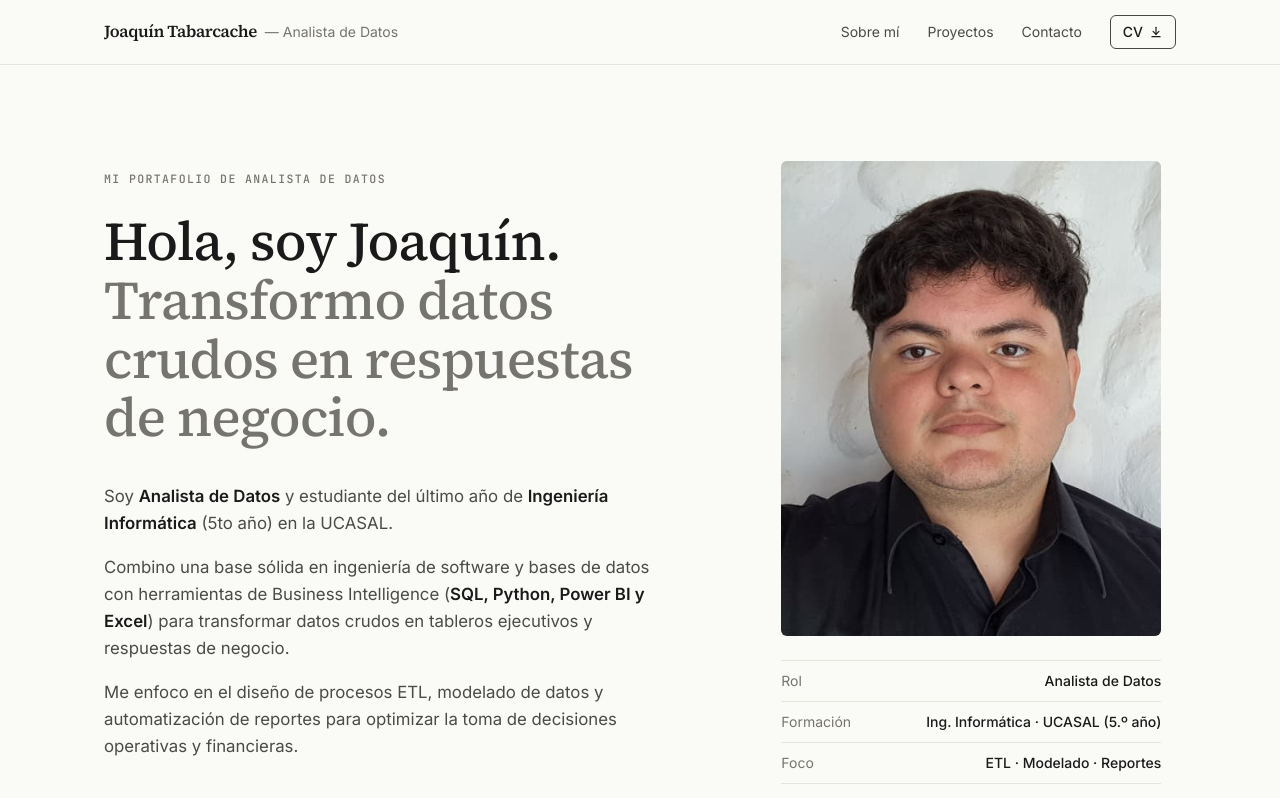
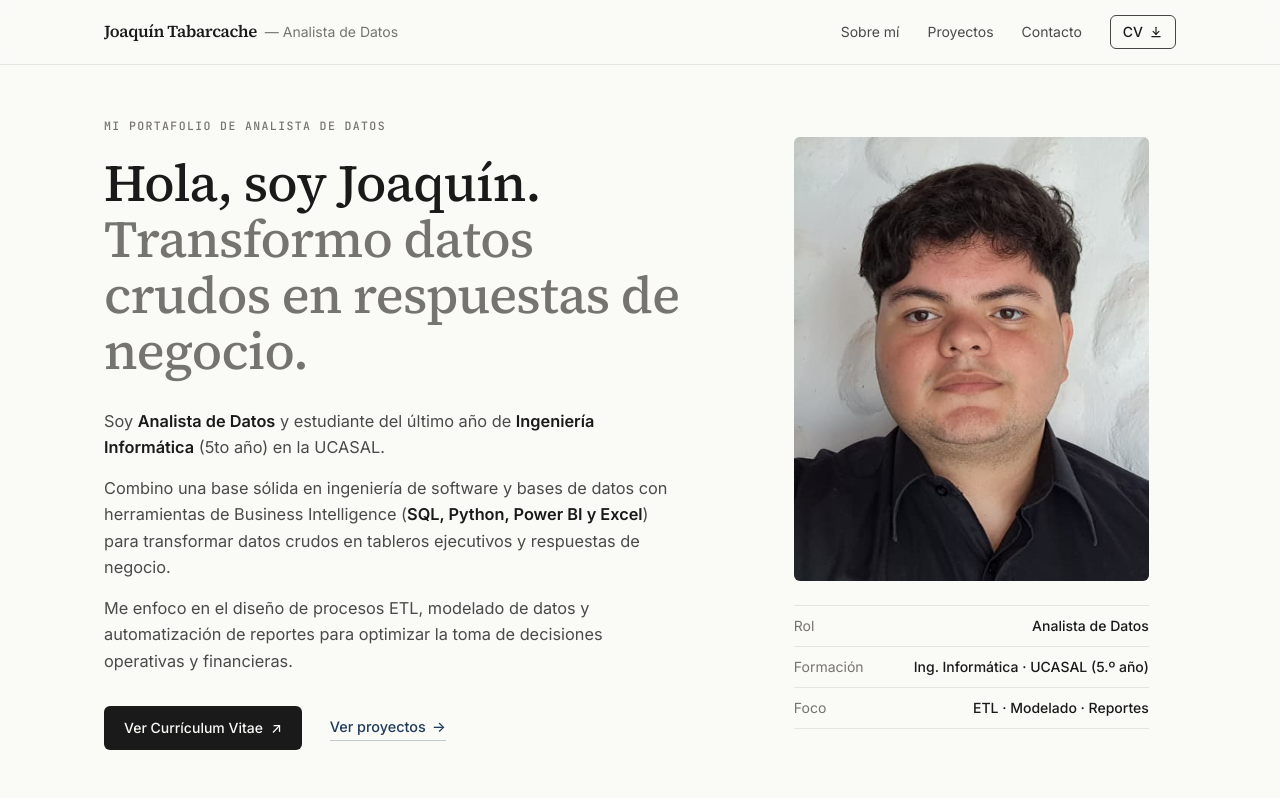
Before and after one commit to joaquin-tabarcache/portafolio, an Astro site: page / in a window 1280 px wide. Shown: the top 798 px of the page. Built offline with nearby package versions, Linux system fonts and the light colour scheme; Astro itself is replaced by a stand-in of ours.

Commit message:
style: centrar verticalmente la seccion Sobre mi en el viewport inicial

```diff
--- a/src/pages/index.astro
+++ b/src/pages/index.astro
@@ -119,17 +119,17 @@ const projects: Project[] = [
   description="Portafolio de Leandro Joaquín Tabarcache, Analista de Datos y estudiante de 5.º año de Ingeniería Informática (UCASAL). Proyectos en Power BI, SQL, Excel, Python y Next.js."
 >
   <!-- Hero -->
-  <section id="sobre-mi" class="mx-auto max-w-6xl px-6 pt-16 pb-20 sm:px-10 sm:pt-24 sm:pb-28">
-    <div class="grid grid-cols-1 gap-14 lg:grid-cols-12 lg:gap-16">
-      <div class="lg:col-span-7 lg:pt-2">
+  <section id="sobre-mi" class="mx-auto flex max-w-6xl items-center px-6 py-10 sm:px-10 sm:py-12 lg:min-h-[calc(100svh-4rem)]">
+    <div class="grid w-full grid-cols-1 items-center gap-12 lg:grid-cols-12 lg:gap-16">
+      <div class="lg:col-span-7">
         <p class="eyebrow">Mi Portafolio de Analista de Datos</p>
 
-        <h1 class="mt-6 text-[2.15rem] leading-[1.1] font-medium sm:text-[3.4rem] sm:leading-[1.08]">
+        <h1 class="mt-5 text-[2.15rem] leading-[1.1] font-medium sm:text-[3.25rem] sm:leading-[1.08]">
           Hola, soy Joaquín.
           <span class="block text-ink-muted">Transformo datos crudos en respuestas de negocio.</span>
         </h1>
 
-        <div class="mt-9 max-w-xl space-y-4 text-[1.05rem] leading-relaxed text-ink-secondary">
+        <div class="mt-7 max-w-xl space-y-3.5 text-[1.02rem] leading-relaxed text-ink-secondary">
           <p>
             Soy <strong class="font-semibold text-ink">Analista de Datos</strong> y estudiante del último año de
             <strong class="font-semibold text-ink">Ingeniería Informática</strong> (5to año) en la UCASAL.
@@ -145,7 +145,7 @@ const projects: Project[] = [
           </p>
         </div>
 
-        <div class="mt-10 flex flex-wrap items-center gap-x-7 gap-y-4">
+        <div class="mt-8 flex flex-wrap items-center gap-x-7 gap-y-4">
           <a
             href="/CV_Leandro_Joaquin_Tabarcache.pdf"
             target="_blank"
@@ -162,7 +162,7 @@ const projects: Project[] = [
       </div>
 
       <div class="lg:col-span-5">
-        <div class="mx-auto max-w-sm lg:ml-auto lg:max-w-[380px]">
+        <div class="mx-auto max-w-sm lg:ml-auto lg:max-w-[355px]">
           <div class="aspect-[4/5] overflow-hidden rounded-md bg-subtle">
             <Image
               src={profileImg}
```
